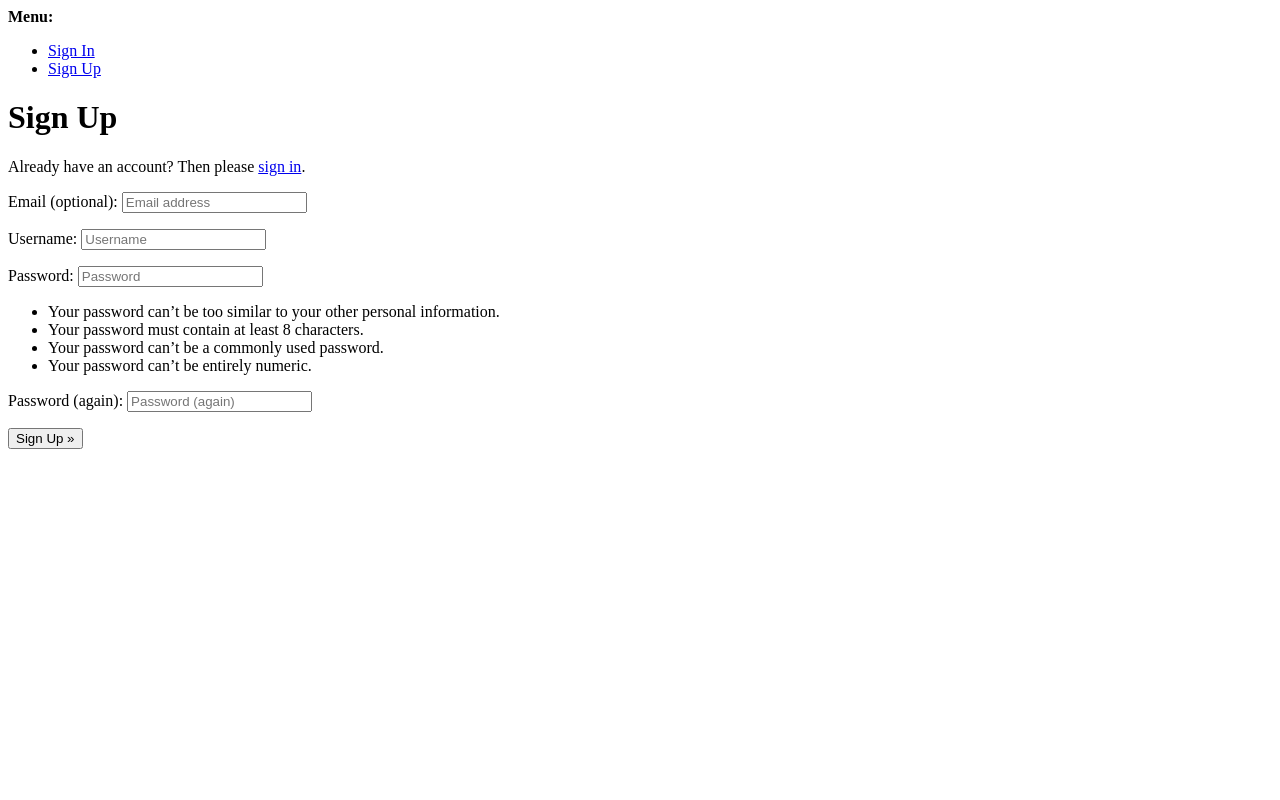
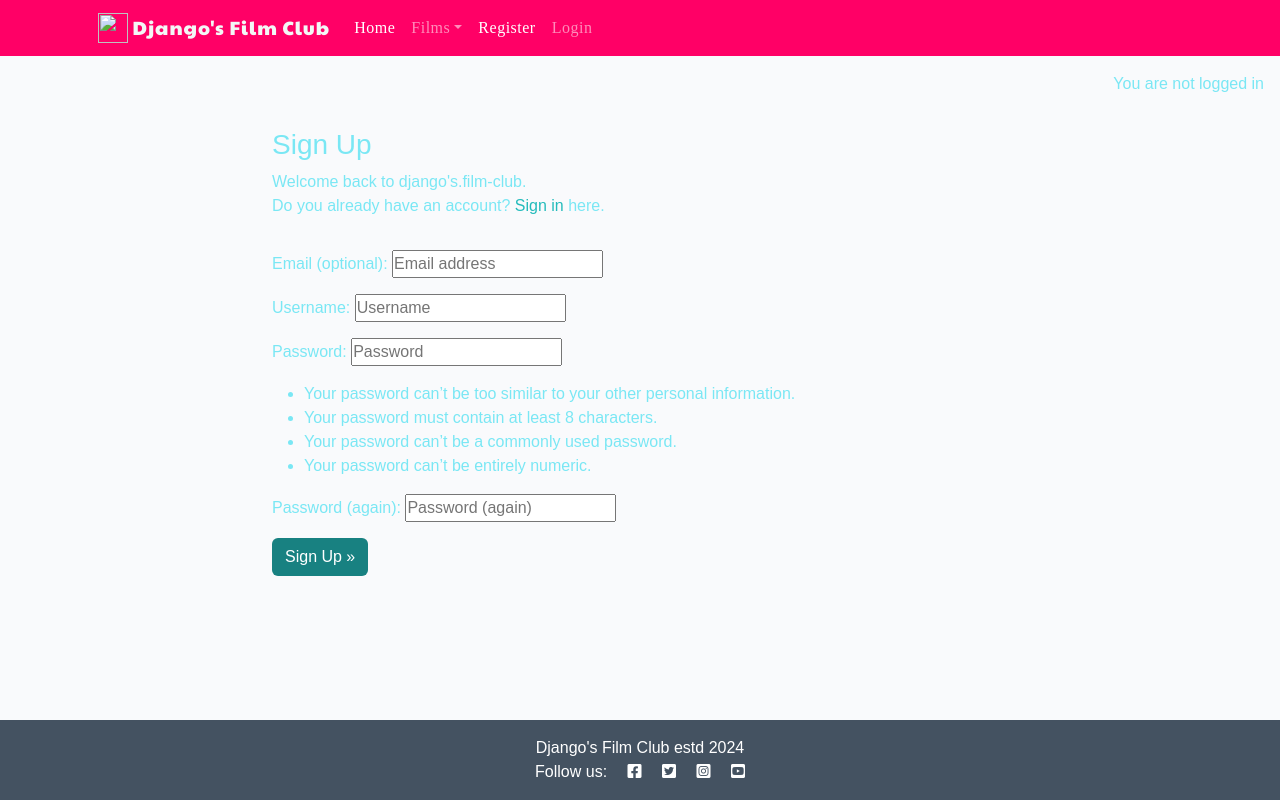
Before and after one commit to StringerMus/django-film-club, a Django app: page /accounts/signup/ in a window 1280 px wide. Run offline with Django 4.2, Linux system fonts and the light colour scheme; some web fonts are replaced.

Commit message:
Customise signup and login templates wording for webpage. Review model content added in film_detail.html.

```diff
--- a/film/models.py
+++ b/film/models.py
@@ -38,11 +38,11 @@ class Movie(models.Model):
 
 class Review(models.Model):
     title = models.CharField(max_length=200, unique=True)
-    film = models.ForeignKey(Movie, on_delete=models.CASCADE, related_name="review_subject")
+    film = models.ForeignKey(Movie, on_delete=models.CASCADE, related_name="reviews")
     slug = models.SlugField(max_length=200, unique=True)
     #rating =
     author = models.ForeignKey(
-        User, on_delete=models.CASCADE, related_name="reviews_author"
+        User, on_delete=models.CASCADE, related_name="review_author"
         )
     content = models.TextField()
     created_on = models.DateTimeField(auto_now_add=True)
--- a/templates/account/signup.html
+++ b/templates/account/signup.html
@@ -1,21 +1,37 @@
-{% extends "account/base.html" %}
+{% extends "base.html" %}
 
 {% load i18n %}
 
-{% block head_title %}{% trans "Signup" %}{% endblock head_title %}
+{% block head_title %}{% trans "Signup" %}{% endblock %}
 
 {% block content %}
-<h1>{% trans "Sign Up" %}</h1>
+<div class="container">
+  <div class="row">
+    <div class="col-md-8 mt-3 offset-md-2">
+      <h3>{% trans "Sign Up" %}</h3>
 
-<p>{% blocktrans %}Already have an account? Then please <a href="{{ login_url }}">sign in</a>.{% endblocktrans %}</p>
+      <p>{% blocktrans %}
+        Welcome back to django's.film-club.
+        <br>Do you already have an account?
+        <a class="link" href="{{ login_url }}">Sign in</a> here.
+      {% endblocktrans %}</p>
+    </div>
+  </div>
+  <div class="row">
+    <div class="col-md-8 mt-3 offset-md-2">
+      <form class="signup" id="signup_form" method="post"
+        action="{% url 'account_signup' %}">
+        {% csrf_token %}
+        {{ form.as_p }}
+        {% if redirect_field_value %}
+        <input type="hidden" name="{{ redirect_field_name }}"
+          value="{{ redirect_field_value }}" />
+        {% endif %}
+        <button class="btn btn-signup right" type="submit">
+          {% trans "Sign Up" %} &raquo;</button>
+      </form>
+    </div>
+  </div>
+</div>
 
-<form class="signup" id="signup_form" method="post" action="{% url 'account_signup' %}">
-  {% csrf_token %}
-  {{ form.as_p }}
-  {% if redirect_field_value %}
-  <input type="hidden" name="{{ redirect_field_name }}" value="{{ redirect_field_value }}" />
-  {% endif %}
-  <button type="submit">{% trans "Sign Up" %} &raquo;</button>
-</form>
-
-{% endblock content %}
+{% endblock %}
--- a/templates/base.html
+++ b/templates/base.html
@@ -83,6 +83,12 @@
     <!--Main Content-->
     <main class="flex-shrink-0 main-bg">
 
+      {% if user.is_authenticated %}
+      <p class="text-end m-3">Hi {{ user }}</p>
+      {% else %}
+      <p class="text-end m-3">You are not logged in</p>
+      {% endif %}
+
         {% block content %}
         <!-- Content Goes here -->
         {% endblock content %}
@@ -93,7 +99,7 @@
     <footer class="footer mt-auto py-3 dark-bg">
         <p class="m-0 text-center text-white">
             {% block copyright %}
-                Django's Film Club
+                Django's Film Club estd 2024
             {% endblock copyright %}
         </p>
         <p class="m-0 text-center text-white">Follow us: <i class="fab fa-facebook-square ms-3"></i>
```
Also changed, not shown: film/templates/film/film_detail.html (+36 -0 lines), film/views.py (+7 -1 lines), templates/account/login.html (+3 -4 lines).
